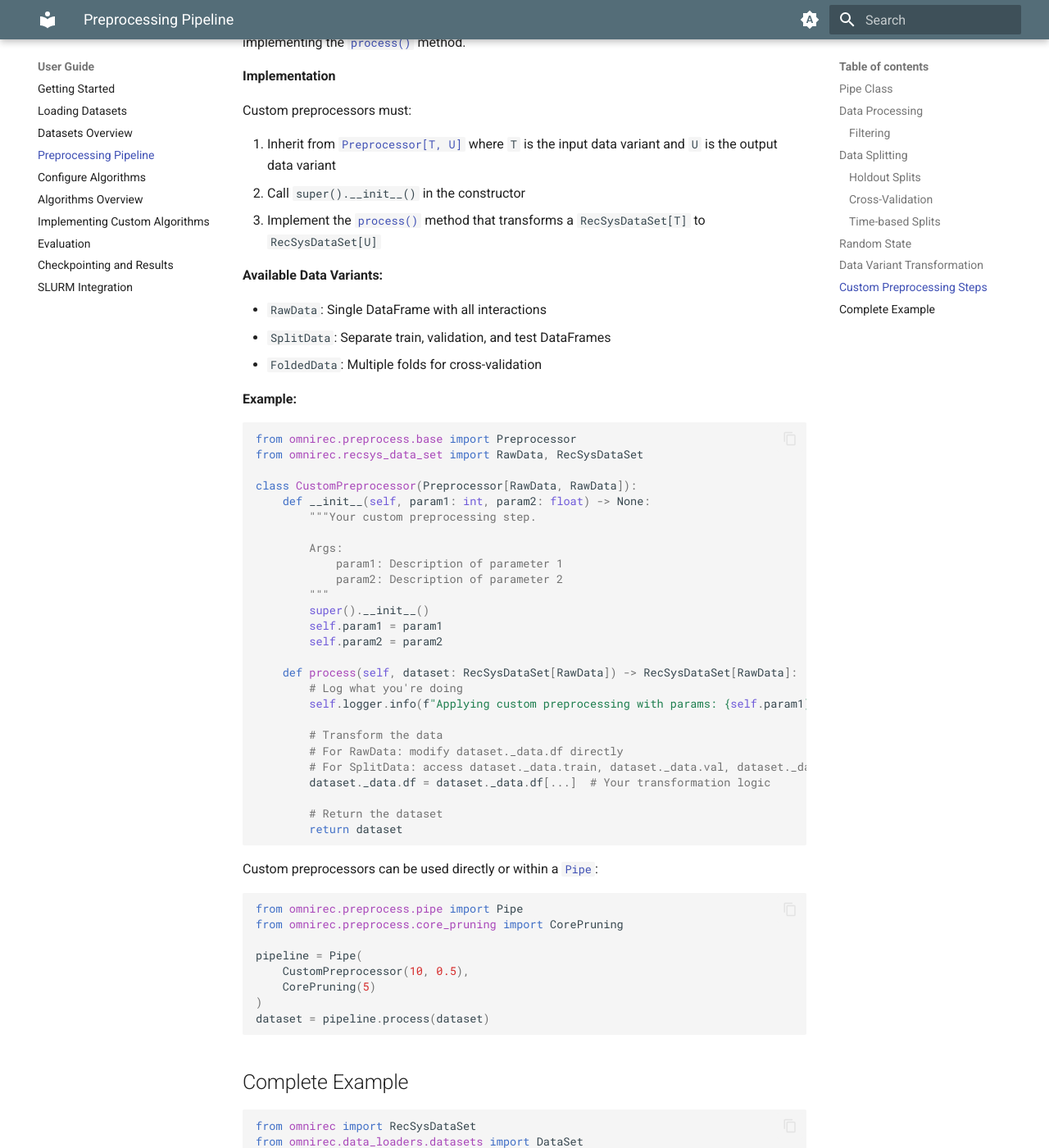
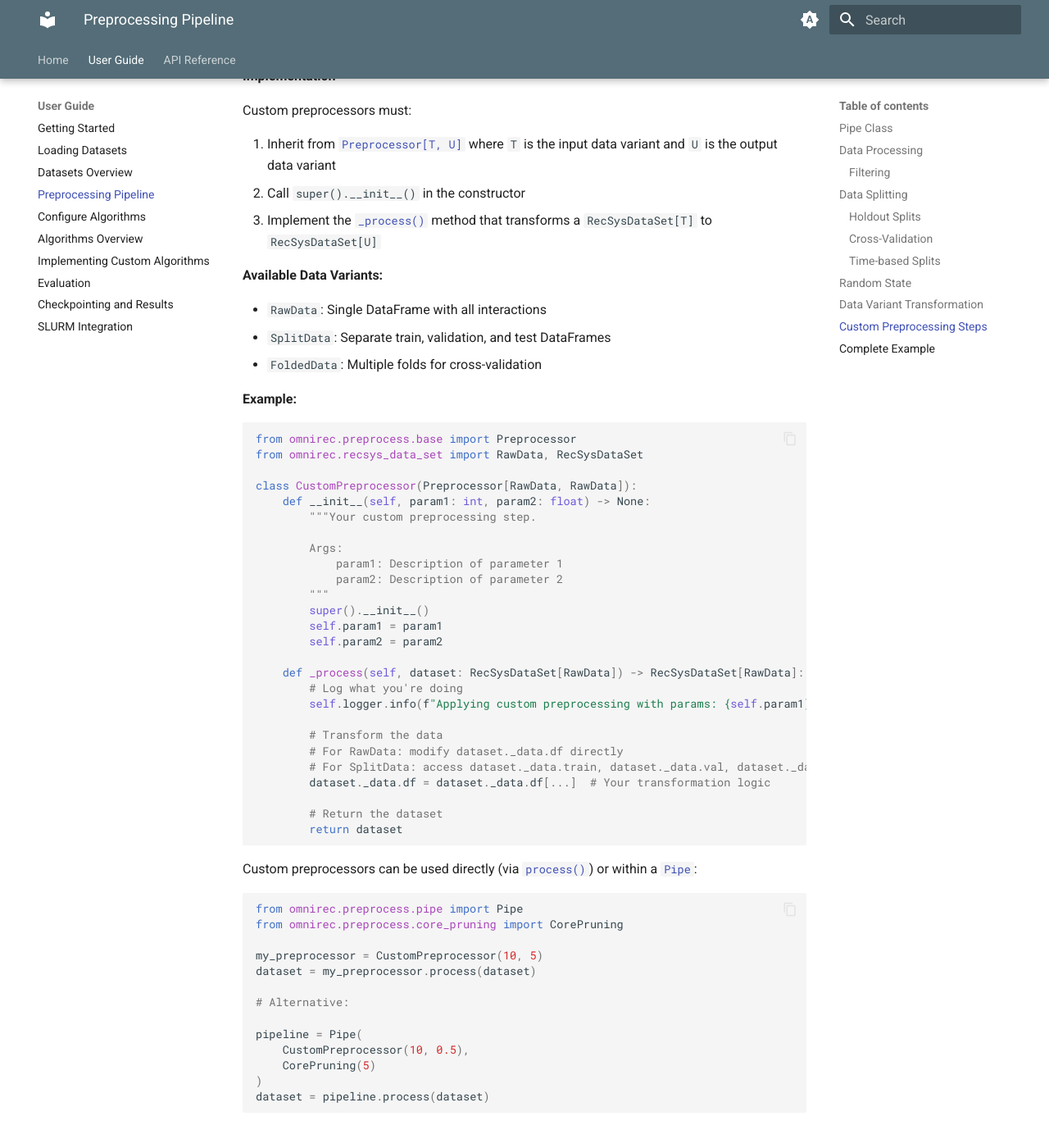
Before and after one commit to ISG-Siegen/OmniRec, an MkDocs documentation site: the page built from docs/preprocessing.md, in a window 1280 px wide and 1400 px high, scrolled down 5754 px. Shown: the whole window at 82% size. Built offline with MkDocs 1.6.1 and Material for MkDocs 9.7.7, drawn with Linux system fonts in a browser that asks for light colours; the version menu is left out.

Commit message:
docs: extended and refactored preprocessing documentation for custom preprocessing steps.

````diff
--- a/docs/preprocessing.md
+++ b/docs/preprocessing.md
@@ -237,7 +237,7 @@ The preprocessing operations transform datasets between different data variants:
 
 ## Custom Preprocessing Steps
 
-You can create custom preprocessing steps by inheriting from the [`Preprocessor`](api/preprocessing_pipeline.md#omnirec.preprocess.base.Preprocessor) base class and implementing the [`process()`](api/preprocessing_pipeline.md#omnirec.preprocess.base.Preprocessor.process) method.
+You can create custom preprocessing steps by inheriting from the [`Preprocessor`](api/preprocessing_pipeline.md#omnirec.preprocess.base.Preprocessor) base class and implementing the [`_process()`](api/preprocessing_pipeline.md#omnirec.preprocess.base.Preprocessor._process) method (which is called internally by [`process()`](api/preprocessing_pipeline.md#omnirec.preprocess.base.Preprocessor.process)).
 
 **Implementation**
 
@@ -245,7 +245,7 @@ Custom preprocessors must:
 
 1. Inherit from [`Preprocessor[T, U]`](api/preprocessing_pipeline.md#omnirec.preprocess.base.Preprocessor) where `T` is the input data variant and `U` is the output data variant
 2. Call `super().__init__()` in the constructor
-3. Implement the [`process()`](api/preprocessing_pipeline.md#omnirec.preprocess.base.Preprocessor.process) method that transforms a `RecSysDataSet[T]` to `RecSysDataSet[U]`
+3. Implement the [`_process()`](api/preprocessing_pipeline.md#omnirec.preprocess.base.Preprocessor._process) method that transforms a `RecSysDataSet[T]` to `RecSysDataSet[U]`
 
 **Available Data Variants:**
 
@@ -271,7 +271,7 @@ class CustomPreprocessor(Preprocessor[RawData, RawData]):
         self.param1 = param1
         self.param2 = param2
 
-    def process(self, dataset: RecSysDataSet[RawData]) -> RecSysDataSet[RawData]:
+    def _process(self, dataset: RecSysDataSet[RawData]) -> RecSysDataSet[RawData]:
         # Log what you're doing
         self.logger.info(f"Applying custom preprocessing with params: {self.param1}, {self.param2}")
 
@@ -284,11 +284,16 @@ class CustomPreprocessor(Preprocessor[RawData, RawData]):
         return dataset
 ```
 
-Custom preprocessors can be used directly or within a [`Pipe`](api/preprocessing_pipeline.md#omnirec.preprocess.pipe.Pipe):
+Custom preprocessors can be used directly (via [`process()`](api/preprocessing_pipeline.md#omnirec.preprocess.base.Preprocessor.process)) or within a [`Pipe`](api/preprocessing_pipeline.md#omnirec.preprocess.pipe.Pipe):
 
 ```python
 from omnirec.preprocess.pipe import Pipe
 from omnirec.preprocess.core_pruning import CorePruning
+
+my_preprocessor = CustomPreprocessor(10, 5)
+dataset = my_preprocessor.process(dataset)
+
+# Alternative:
 
 pipeline = Pipe(
     CustomPreprocessor(10, 0.5),
--- a/mkdocs.yml
+++ b/mkdocs.yml
@@ -35,6 +35,7 @@ theme:
     - content.code.copy
     - announce.dismiss
     - navigation.tabs
+    - navigation.tabs.sticky
     - navigation.instant
     - navigation.instant.prefetch
     - navigation.instant.preview
````
Also changed, not shown: README.md (+1 -1 lines), docs/api/preprocessing_pipeline.md (+3 -0 lines), 1 other file.
